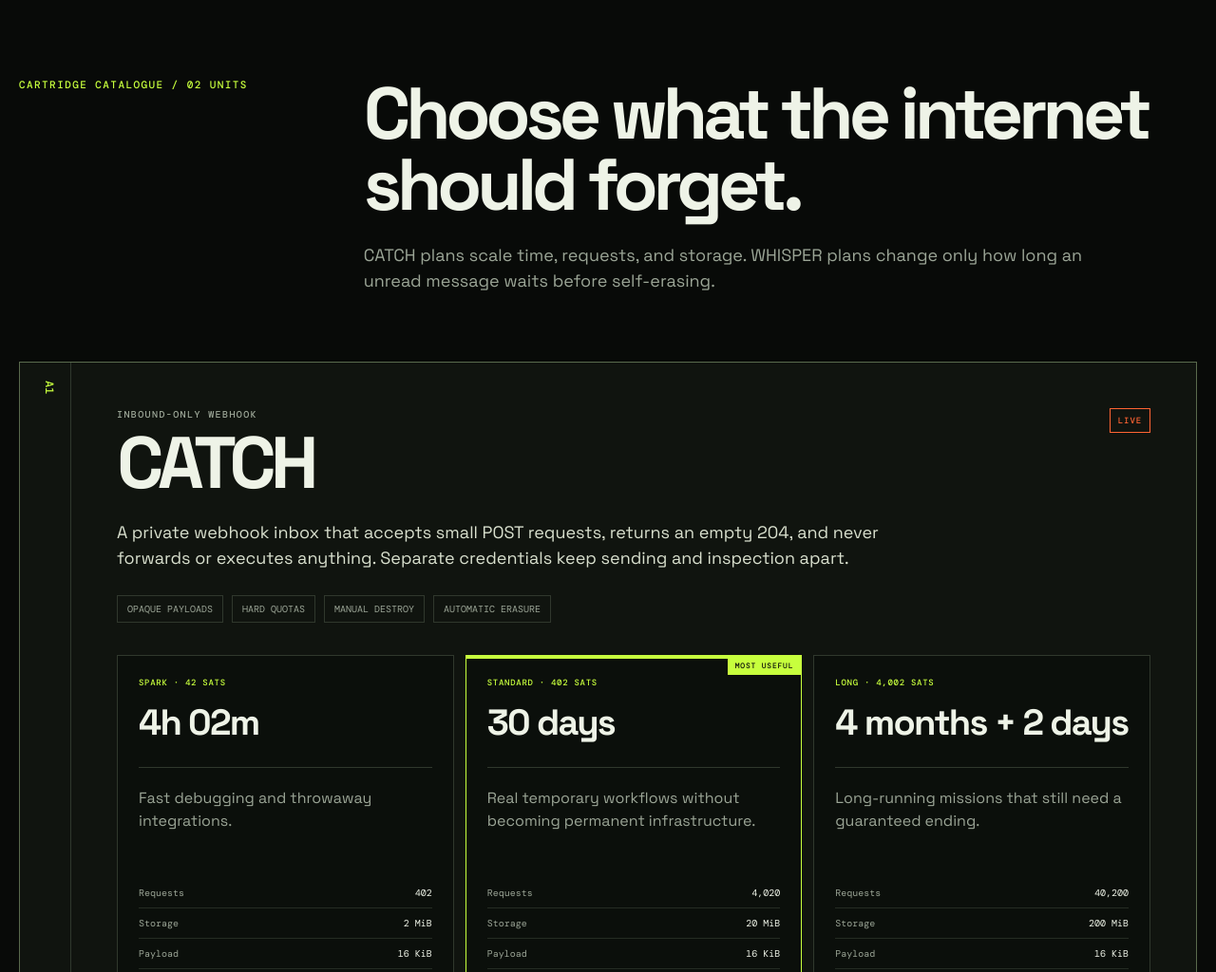
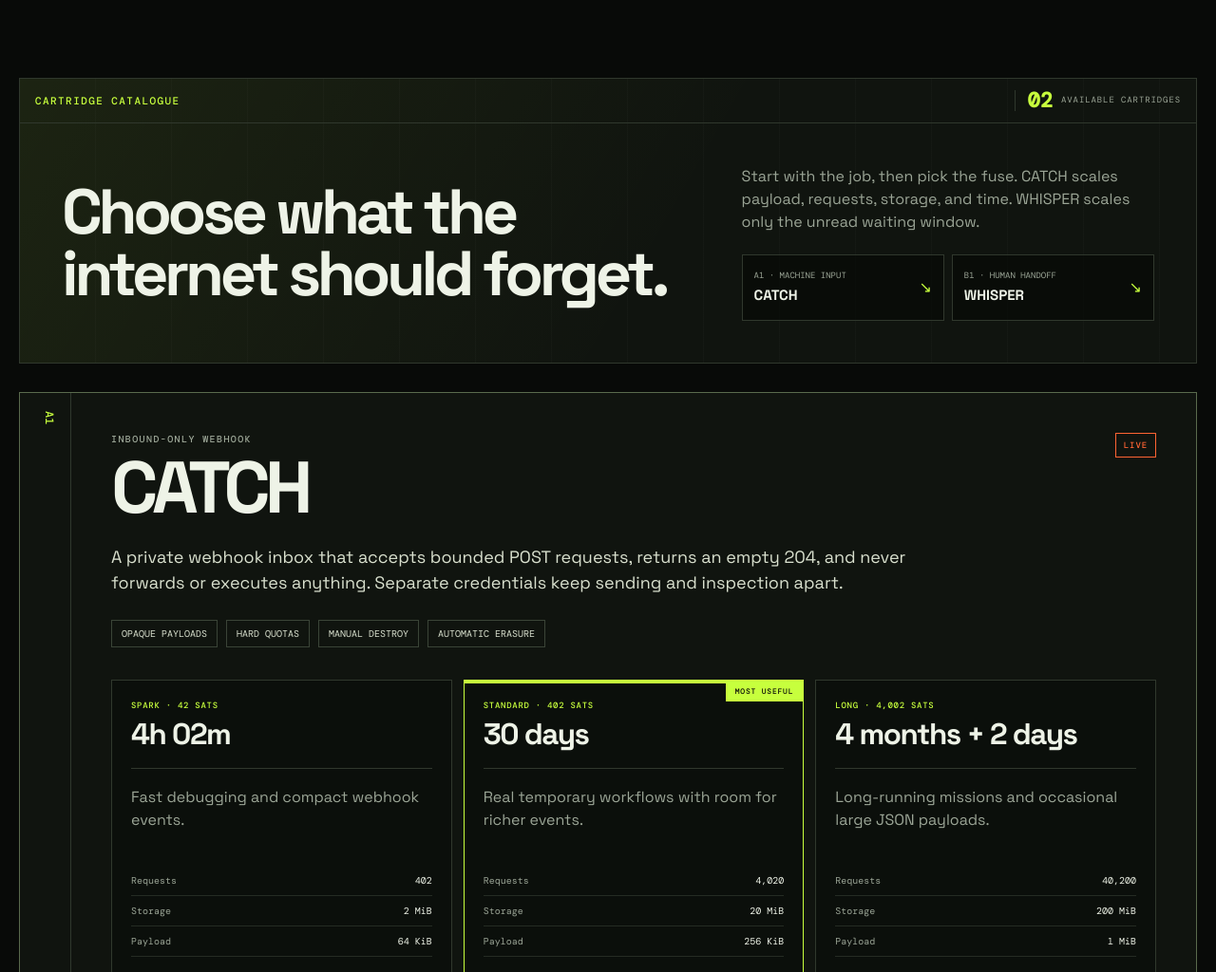
Before and after one commit to The402Machine/The402Machine, a website: page public/index.html in a window 1280 px wide. Shown: the part 920-1944 px from the top of the page at 95% size. Drawn offline with nearby package versions, Linux system fonts and the light colour scheme; no server answers; a web font is replaced by a local one.

Commit message:
Refine CATCH payloads and catalogue UI

```diff
--- a/public/assets/styles.css
+++ b/public/assets/styles.css
@@ -15,6 +15,7 @@
 }
 
 * { box-sizing: border-box; }
+[hidden] { display: none !important; }
 html { scroll-behavior: smooth; }
 body { margin: 0; min-width: 320px; background: var(--black); color: var(--ink); font-family: var(--sans); line-height: 1.5; }
 a { color: inherit; text-decoration: none; }
@@ -66,27 +67,44 @@ h1 em { font-style: normal; color: var(--acid); }
 .section-heading { display: grid; grid-template-columns: .55fr 1.45fr; align-items: start; gap: 30px; margin-bottom: 54px; }
 h2 { font-size: clamp(42px, 6vw, 78px); line-height: .98; letter-spacing: -.065em; margin-bottom: 22px; }
 .section-intro { max-width: 760px; color: var(--muted); font-size: 18px; }
+.catalogue-heading { position: relative; margin-bottom: 30px; border: 1px solid var(--line); background: linear-gradient(120deg, rgba(199,255,61,.065), rgba(199,255,61,0) 56%), var(--panel); overflow: hidden; }
+.catalogue-heading::before { content: ""; position: absolute; inset: 0; pointer-events: none; background: repeating-linear-gradient(90deg, transparent 0 79px, rgba(255,255,255,.018) 79px 80px); }
+.catalogue-meta { position: relative; display: flex; align-items: center; justify-content: space-between; gap: 20px; padding: 12px 16px; border-bottom: 1px solid var(--line); }
+.catalogue-meta .eyebrow { margin: 0; }
+.catalogue-count { display: flex; align-items: center; gap: 9px; padding-left: 13px; border-left: 1px solid var(--line); font-family: var(--mono); text-transform: uppercase; }
+.catalogue-count strong { color: var(--acid); font-size: 22px; line-height: 1; }
+.catalogue-count span { color: var(--muted); font-size: 9px; letter-spacing: .1em; }
+.catalogue-copy { position: relative; display: grid; grid-template-columns: minmax(0, 1.2fr) minmax(300px, .8fr); gap: clamp(30px, 5vw, 72px); align-items: center; padding: clamp(26px, 4vw, 44px); }
+.catalogue-copy h2 { max-width: 720px; margin-bottom: 0; font-size: clamp(42px, 5.2vw, 68px); }
+.catalogue-side { display: grid; gap: 22px; }
+.catalogue-side .section-intro { margin: 0; font-size: 16px; }
+.catalogue-slots { display: grid; grid-template-columns: 1fr 1fr; gap: 8px; }
+.catalogue-slots a { position: relative; display: grid; gap: 4px; min-height: 70px; align-content: center; padding: 12px 38px 12px 12px; border: 1px solid var(--line); background: rgba(5,8,5,.58); }
+.catalogue-slots a::after { content: "↘"; position: absolute; right: 12px; top: 50%; translate: 0 -50%; color: var(--acid); font-family: var(--mono); }
+.catalogue-slots a:hover { border-color: var(--acid); background: rgba(199,255,61,.045); }
+.catalogue-slots small { color: var(--muted); font: 400 9px var(--mono); }
+.catalogue-slots b { font-size: 15px; }
 .product-stack { display: grid; gap: 28px; }
 .product-card { position: relative; display: grid; grid-template-columns: 54px 1fr; border: 1px solid var(--line); background: var(--panel); min-width: 0; }
 .product-card.featured { border-color: #596a4d; }
 .whisper-card { background: linear-gradient(150deg, #121510, #111318 60%, #181217); }
 .card-index { border-right: 1px solid var(--line); padding: 19px 14px; color: var(--acid); font: 500 12px var(--mono); writing-mode: vertical-rl; }
-.card-body { padding: clamp(26px, 4vw, 48px); }
+.card-body { padding: clamp(26px, 3.5vw, 42px); }
 .card-title { display: flex; justify-content: space-between; gap: 20px; align-items: start; }
 .card-title h3 { font-size: clamp(48px, 6vw, 82px); letter-spacing: -.075em; line-height: .9; margin-bottom: 25px; }
 .card-title > span { color: var(--orange); font: 500 9px var(--mono); letter-spacing: .1em; border: 1px solid var(--orange); padding: 6px 8px; white-space: nowrap; }
 .product-kicker { color: var(--muted); font: 500 10px var(--mono); letter-spacing: .14em; }
 .card-body > p { max-width: 880px; color: var(--cream); font-size: 18px; }
 .feature-strip { display: flex; flex-wrap: wrap; gap: 9px; margin: 26px 0 34px; }
-.feature-strip span { border: 1px solid var(--line); padding: 7px 10px; color: var(--muted); font: 400 10px var(--mono); text-transform: uppercase; }
+.feature-strip span { border: 1px solid #3a4437; padding: 7px 10px; color: var(--cream); font: 400 10px var(--mono); text-transform: uppercase; }
 .plan-grid { display: grid; grid-template-columns: repeat(3, 1fr); gap: 12px; }
-.plan-card { position: relative; border: 1px solid var(--line); background: rgba(5,8,5,.42); padding: 22px; display: flex; min-width: 0; flex-direction: column; }
+.plan-card { position: relative; border: 1px solid var(--line); background: rgba(5,8,5,.42); padding: 20px; display: flex; min-width: 0; flex-direction: column; }
 .plan-card.recommended { border-color: var(--acid); box-shadow: inset 0 3px 0 var(--acid); }
-.recommendation { position: absolute; top: 0; right: 0; padding: 5px 8px; color: var(--black); background: var(--acid); font: 500 8px var(--mono); letter-spacing: .1em; }
+.recommendation { position: absolute; top: 0; right: 0; padding: 6px 10px; color: var(--black); background: var(--acid); font: 500 8px var(--mono); letter-spacing: .1em; }
 .plan-card header { display: grid; gap: 8px; padding-bottom: 18px; border-bottom: 1px solid var(--line); }
 .plan-card header small { color: var(--acid); font: 500 9px var(--mono); letter-spacing: .08em; }
-.plan-card header strong { font-size: clamp(26px, 3vw, 38px); letter-spacing: -.045em; }
-.plan-card > p { color: var(--muted); min-height: 76px; margin: 20px 0; }
+.plan-card header strong { font-size: clamp(24px, 2.45vw, 34px); line-height: 1.08; letter-spacing: -.045em; white-space: nowrap; }
+.plan-card > p { color: var(--muted); min-height: 66px; margin: 18px 0; }
 .plan-card dl { margin: 0 0 24px; }
 .plan-card dl div { display: flex; justify-content: space-between; gap: 12px; padding: 9px 0; border-bottom: 1px solid #252c23; font: 400 10px var(--mono); }
 .plan-card dt { color: var(--muted); }
@@ -151,8 +169,10 @@ h2 { font-size: clamp(42px, 6vw, 78px); line-height: .98; letter-spacing: -.065e
 	.hero { grid-template-columns: 1fr; min-height: auto; }
 	.machine { max-width: 590px; transform: none; }
 	.section-heading, .principles-grid { grid-template-columns: 1fr; }
+	.catalogue-copy { grid-template-columns: 1fr; }
 	.plan-grid { grid-template-columns: 1fr; }
 	.plan-card > p { min-height: auto; }
+	.plan-card header strong { white-space: normal; }
 	.whisper-rule { grid-template-columns: 1fr; }
 }
 @media (max-width: 700px) {
@@ -168,6 +188,8 @@ h2 { font-size: clamp(42px, 6vw, 78px); line-height: .98; letter-spacing: -.065e
 	.card-body { padding: 24px 17px; }
 	.card-title { display: block; }
 	.card-title > span { display: inline-block; margin-bottom: 20px; }
+	.catalogue-meta { align-items: flex-start; }
+	.catalogue-copy { padding: 25px 18px; }
 	.compare-grid { grid-template-columns: 1fr; }
 	.compare-grid > div { min-height: auto; }
 	.compare-label { background: #171c15; }
--- a/public/index.html
+++ b/public/index.html
@@ -6,7 +6,7 @@
 		<meta name="description" content="Buy a temporary webhook or an encrypted read-once message with Bitcoin over Lightning. No account, no subscription, hard limits." />
 		<meta name="theme-color" content="#080a08" />
 		<title>The402Machine — Disposable Internet Infrastructure</title>
-		<link rel="stylesheet" href="/assets/styles.css?v=2" />
+		<link rel="stylesheet" href="/assets/styles.css?v=4" />
 	</head>
 	<body>
 		<div class="noise" aria-hidden="true"></div>
@@ -46,19 +46,22 @@
 			<section class="manifesto-band"><div class="shell band-inner"><span>INSERT SATS</span><i>→</i><span>RECEIVE A CAPABILITY</span><i>→</i><span>WATCH IT DISAPPEAR</span></div></section>
 
 			<section class="shell section" id="machines">
-				<div class="section-heading"><p class="eyebrow">CARTRIDGE CATALOGUE / 02 UNITS</p><div><h2>Choose what the internet should forget.</h2><p class="section-intro">CATCH plans scale time, requests, and storage. WHISPER plans change only how long an unread message waits before self-erasing.</p></div></div>
+				<header class="catalogue-heading">
+					<div class="catalogue-meta"><p class="eyebrow">CARTRIDGE CATALOGUE</p><div class="catalogue-count"><strong>02</strong><span>available cartridges</span></div></div>
+					<div class="catalogue-copy"><h2>Choose what the internet should forget.</h2><div class="catalogue-side"><p class="section-intro">Start with the job, then pick the fuse. CATCH scales payload, requests, storage, and time. WHISPER scales only the unread waiting window.</p><div class="catalogue-slots"><a href="#catch"><small>A1 · MACHINE INPUT</small><b>CATCH</b></a><a href="#whisper"><small>B1 · HUMAN HANDOFF</small><b>WHISPER</b></a></div></div></div>
+				</header>
 
 				<div class="product-stack">
 					<article class="product-card featured" id="catch">
 						<div class="card-index">A1</div>
 						<div class="card-body">
 							<div class="card-title"><div><p class="product-kicker">INBOUND-ONLY WEBHOOK</p><h3>CATCH</h3></div><span>LIVE</span></div>
-							<p>A private webhook inbox that accepts small POST requests, returns an empty 204, and never forwards or executes anything. Separate credentials keep sending and inspection apart.</p>
+							<p>A private webhook inbox that accepts bounded POST requests, returns an empty 204, and never forwards or executes anything. Separate credentials keep sending and inspection apart.</p>
 							<div class="feature-strip"><span>Opaque payloads</span><span>Hard quotas</span><span>Manual destroy</span><span>Automatic erasure</span></div>
 							<div class="plan-grid" aria-label="CATCH plan comparison">
-								<article class="plan-card"><header><small>SPARK · 42 SATS</small><strong>4h 02m</strong></header><p>Fast debugging and throwaway integrations.</p><dl><div><dt>Requests</dt><dd>402</dd></div><div><dt>Storage</dt><dd>2 MiB</dd></div><div><dt>Payload</dt><dd>16 KiB</dd></div></dl><button class="button plan-buy" data-buy="catch" data-plan="spark">Choose Spark</button></article>
-								<article class="plan-card recommended"><div class="recommendation">MOST USEFUL</div><header><small>STANDARD · 402 SATS</small><strong>30 days</strong></header><p>Real temporary workflows without becoming permanent infrastructure.</p><dl><div><dt>Requests</dt><dd>4,020</dd></div><div><dt>Storage</dt><dd>20 MiB</dd></div><div><dt>Payload</dt><dd>16 KiB</dd></div></dl><button class="button plan-buy primary" data-buy="catch" data-plan="standard">Choose Standard</button></article>
-								<article class="plan-card"><header><small>LONG · 4,002 SATS</small><strong>4 months + 2 days</strong></header><p>Long-running missions that still need a guaranteed ending.</p><dl><div><dt>Requests</dt><dd>40,200</dd></div><div><dt>Storage</dt><dd>200 MiB</dd></div><div><dt>Payload</dt><dd>16 KiB</dd></div></dl><button class="button plan-buy" data-buy="catch" data-plan="long">Choose Long</button></article>
+								<article class="plan-card"><header><small>SPARK · 42 SATS</small><strong>4h 02m</strong></header><p>Fast debugging and compact webhook events.</p><dl><div><dt>Requests</dt><dd>402</dd></div><div><dt>Storage</dt><dd>2 MiB</dd></div><div><dt>Payload</dt><dd>64 KiB</dd></div></dl><button class="button plan-buy" data-buy="catch" data-plan="spark">Choose Spark</button></article>
+								<article class="plan-card recommended"><div class="recommendation">MOST USEFUL</div><header><small>STANDARD · 402 SATS</small><strong>30 days</strong></header><p>Real temporary workflows with room for richer events.</p><dl><div><dt>Requests</dt><dd>4,020</dd></div><div><dt>Storage</dt><dd>20 MiB</dd></div><div><dt>Payload</dt><dd>256 KiB</dd></div></dl><button class="button plan-buy primary" data-buy="catch" data-plan="standard">Choose Standard</button></article>
+								<article class="plan-card"><header><small>LONG · 4,002 SATS</small><strong>4 months + 2 days</strong></header><p>Long-running missions and occasional large JSON payloads.</p><dl><div><dt>Requests</dt><dd>40,200</dd></div><div><dt>Storage</dt><dd>200 MiB</dd></div><div><dt>Payload</dt><dd>1 MiB</dd></div></dl><button class="button plan-buy" data-buy="catch" data-plan="long">Choose Long</button></article>
 							</div>
 						</div>
 					</article>
@@ -110,6 +113,6 @@
 		</dialog>
 
 		<footer class="footer shell"><span>THE402MACHINE.COM</span><span>PAYMENT REQUIRED / TAKEN LITERALLY</span><span>© 2026</span></footer>
-		<script type="module" src="/assets/checkout.js?v=2"></script>
+		<script type="module" src="/assets/checkout.js?v=4"></script>
 	</body>
 </html>
--- a/src/app.ts
+++ b/src/app.ts
@@ -14,7 +14,7 @@ import { generateIngestToken, generateOwnerToken, hashToken, verifyToken } from
 import type { AcceptEventInput, AcceptEventResult, CatchCredentialHashes, CatchEvent, CatchResource, ProvisionInput } from "./storage/catch-repository.js";
 import type { CreateWhisperInput } from "./whisper/whisper-repository.js";
 
-const MAX_INGEST_BYTES = 16 * 1024;
+const MAX_INGEST_BYTES = Math.max(...Object.values(CATCH_PLANS).map((plan) => plan.maxBytesPerRequest));
 const MAX_WHISPER_BYTES = 16 * 1024;
 const MAX_RATE_LIMIT_BUCKETS = 10_000;
 const ALLOWED_CONTENT_TYPES = new Set(["application/json", "text/plain", "application/x-www-form-urlencoded"]);
--- a/src/domain/catch-plans.ts
+++ b/src/domain/catch-plans.ts
@@ -19,7 +19,7 @@ export const CATCH_PLANS: Readonly<Record<CatchPlanId, CatchPlan>> = {
 		duration: { kind: "fixed", seconds: 14_520 },
 		requestLimit: 402,
 		storageLimitBytes: 2 * 1024 * 1024,
-		maxBytesPerRequest: 16 * 1024,
+		maxBytesPerRequest: 64 * 1024,
 		available: true,
 	},
 	standard: {
@@ -27,7 +27,7 @@ export const CATCH_PLANS: Readonly<Record<CatchPlanId, CatchPlan>> = {
 		duration: { kind: "fixed", seconds: 2_592_000 },
 		requestLimit: 4_020,
 		storageLimitBytes: 20 * 1024 * 1024,
-		maxBytesPerRequest: 16 * 1024,
+		maxBytesPerRequest: 256 * 1024,
 		available: true,
 	},
 	long: {
@@ -35,7 +35,7 @@ export const CATCH_PLANS: Readonly<Record<CatchPlanId, CatchPlan>> = {
 		duration: { kind: "calendar", months: 4, days: 2 },
 		requestLimit: 40_200,
 		storageLimitBytes: 200 * 1024 * 1024,
-		maxBytesPerRequest: 16 * 1024,
+		maxBytesPerRequest: 1024 * 1024,
 		available: true,
 	},
 };
```
Also changed, not shown: public/whisper.html (+1 -1 lines), test/catch-api.test.ts (+10 -2 lines), test/domain/catch-plans.test.ts (+3 -3 lines), test/landing.test.ts (+15 -1 lines), test/nginx-security.test.ts (+1 -0 lines), test/payment/payment-api.test.ts (+3 -3 lines), README.md, 1 other file.
